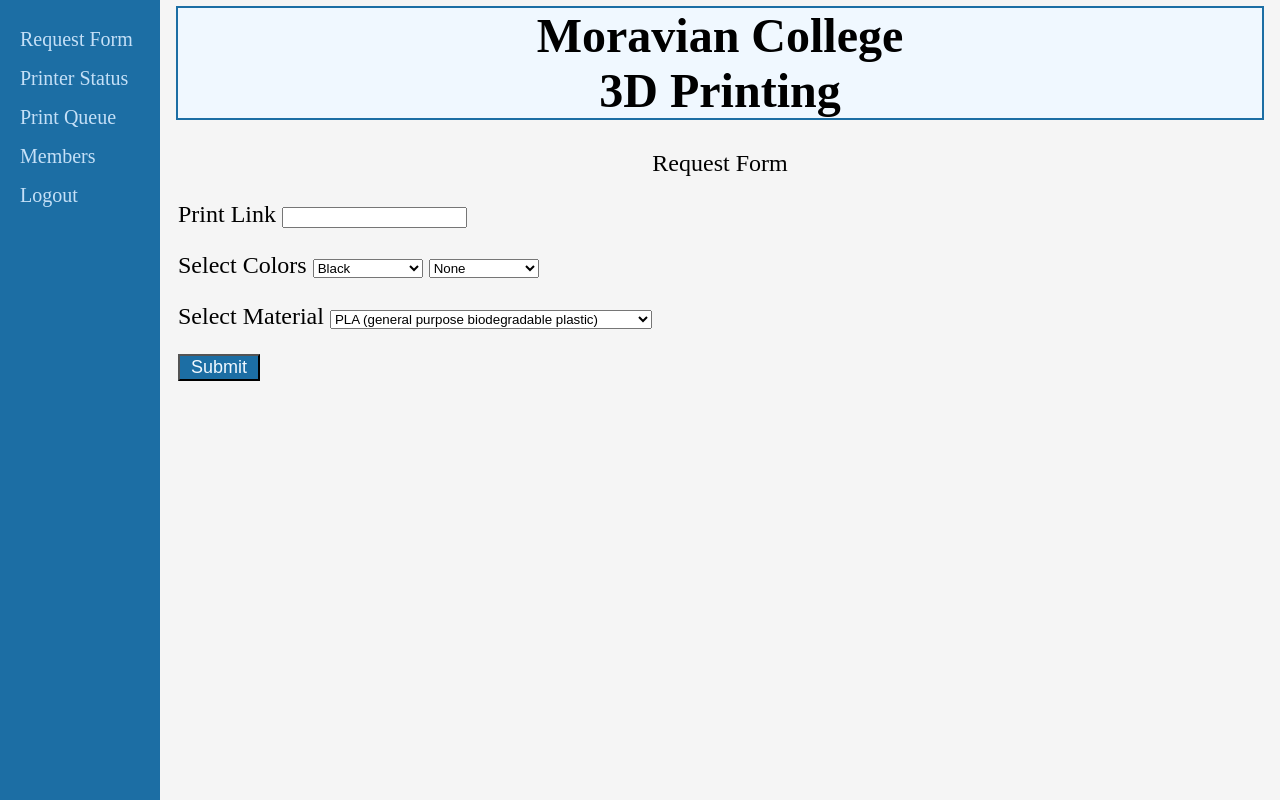
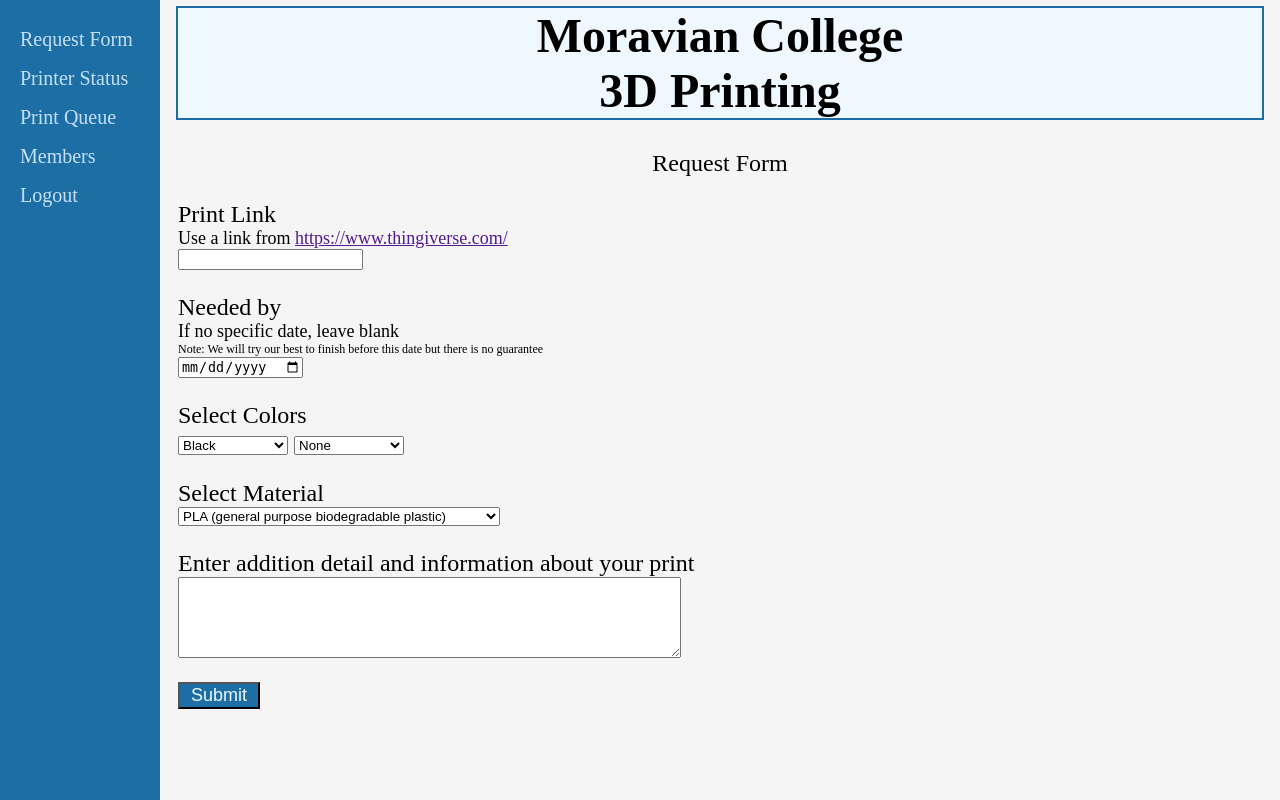
Before and after one commit to MoravianCollege/3DPrintMananagement, a Flask app: page / in a window 1280 px wide. Run offline with Flask 2, Linux system fonts and the light colour scheme; the visitor is signed in with stand-in values (Sample User, id 1); parts of the project's set-up code (start-up, migrations or seed data) failed here and were passed over.

Commit message:
form subscripts added

```diff
--- a/templates/form.html
+++ b/templates/form.html
@@ -38,6 +38,14 @@
         padding: 0px 10px;
     }
 
+    sub {
+        font-size: 18px;
+    }
+
+    warning {
+        font-size: 12px;
+    }
+
   </style>
 
 
@@ -53,9 +61,22 @@
             <h1 style="text-align: center;">Moravian College<br>3D Printing</h1>
             <p style="text-align: center;">Request Form</p>
             <form action='/success' method = "POST">
-                <p>Print Link <input type = "text" name = "link"/></p>
+                <p>Print Link<br>
+                    <sub style="font-size: 18;">Use a link from
+                        <a href>https://www.thingiverse.com/</a>
+                        <br><input type = "text" name = "link"/>
+                    </sub>
+                </p>
+
                 <p>
-                    <label for="color1">Select Colors</label>
+                    <label for="duedate">Needed by<br>
+                        <sub>If no specific date, leave blank<br></sub>
+                        <warning>Note: We will try our best to finish before this date but there is no guarantee<br></warning>
+                    </label>
+                    <input type="date" id="duedate">
+                </p>
+                <p>
+                    <label for="color1">Select Colors<br></label>
                     <select id="color1">
                         <option value="Black">Black</option>
                         <option value="Blue">Blue</option>
@@ -94,11 +115,15 @@
                     </select>
                 </p>
                 <p>
-                    <label for="material">Select Material</label>
+                    <label for="material">Select Material<br></label>
                     <select id="material">
                         <option value="PLA">PLA (general purpose biodegradable plastic)</option>
                         <option value="ABS">ABS (stronger than PLA and less prone to melting)</option>
                     </select>
+                </p>
+                <p>
+                    <label for="detail">Enter addition detail and information about your print<br></label>
+                    <textarea id="detail" rows="5" cols="60"></textarea>
                 </p>
                 <p><input type="submit" value = ' Submit ' style="background-color: 1C6EA4; color: aliceblue; font-size: large;"></p>
             </form>
```
